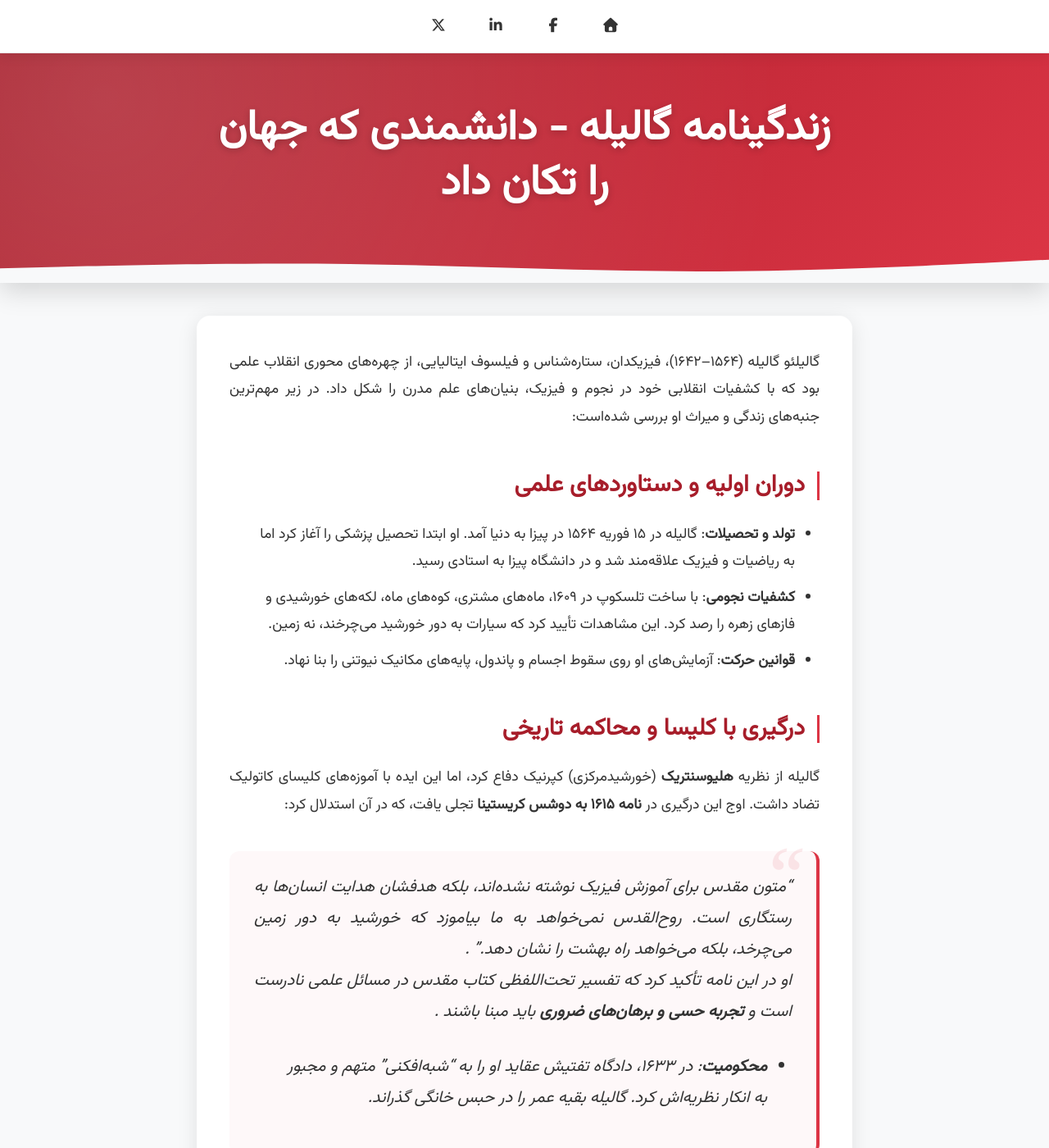
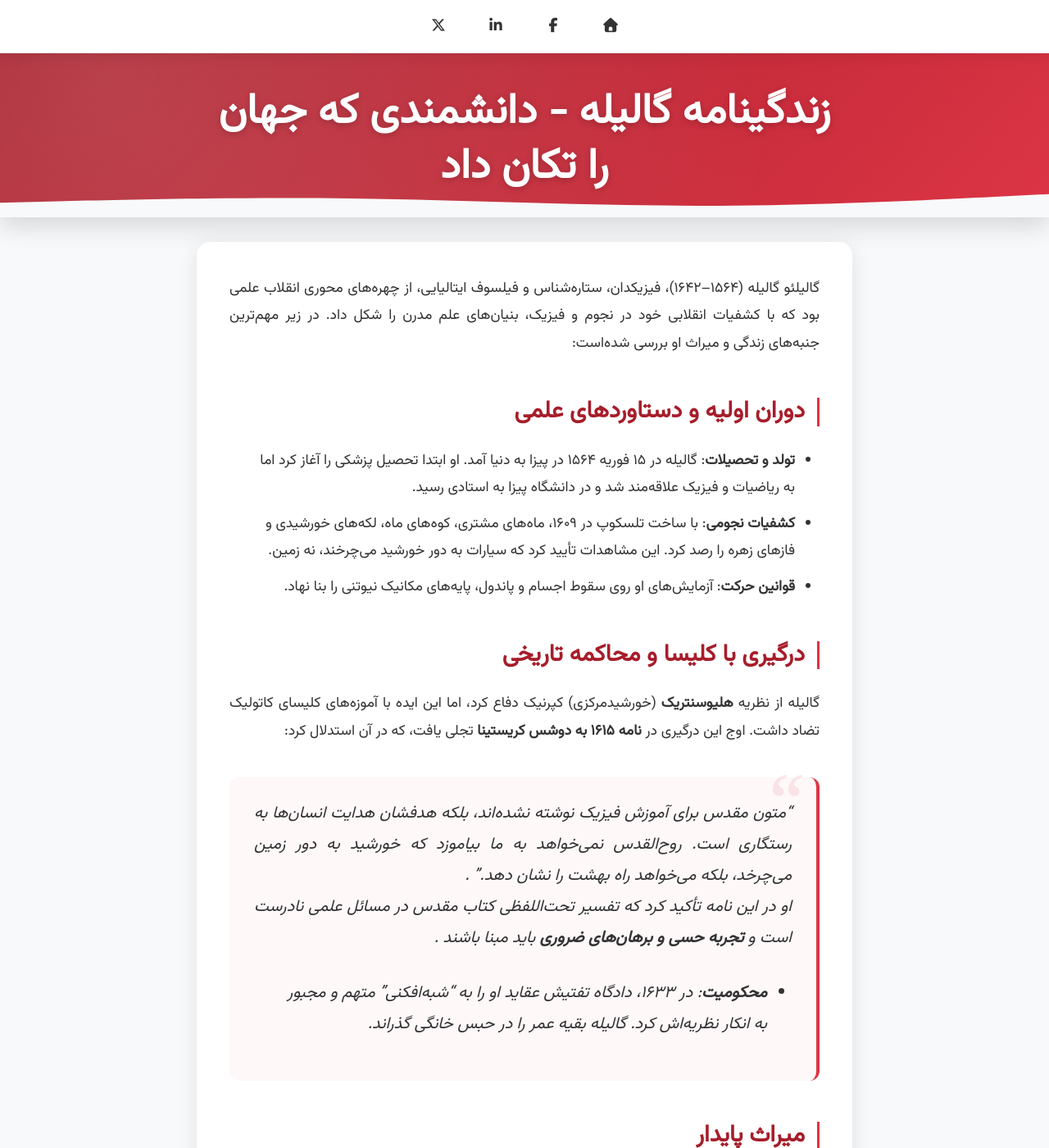
Before and after one commit to darkblog/darkblog.github.io, a Jekyll site: the page built from _posts/2025-7-5-68.md, in a window 1280 px wide and 1400 px high. Shown: the whole window at 82% size. Built offline with Jekyll 4.4.1, drawn with Linux system fonts in a browser that asks for light colours; nearby versions of some CDN libraries.

Commit message:
Update post.html

```diff
--- a/_layouts/post.html
+++ b/_layouts/post.html
@@ -103,7 +103,7 @@
             --light-bg: #f8f9fa;
             --card-bg: #ffffff;
             --border-color: #e9ecef;
-            --header-height: 280px;
+            --header-height: 200px;
         }
 
         body {
@@ -185,8 +185,8 @@
             height: var(--header-height);
             position: relative;
             overflow: hidden;
-            padding-top: 50px;
-            margin-bottom: 40px;
+            padding-top: 30px;
+            margin-bottom: 30px;
             display: flex;
             flex-direction: column;
             align-items: center;
@@ -419,8 +419,9 @@
             }
 
             .modern-header {
-                height: 220px;
-                padding-top: 40px;
+                height: 180px;
+                padding-top: 25px;
+                margin-bottom: 25px;
             }
 
             .post-title {
@@ -459,8 +460,9 @@
 
         @media (max-width: 576px) {
             .modern-header {
-                height: 180px;
-                padding-top: 30px;
+                height: 150px;
+                padding-top: 20px;
+                margin-bottom: 20px;
             }
 
             .post-container {
```
